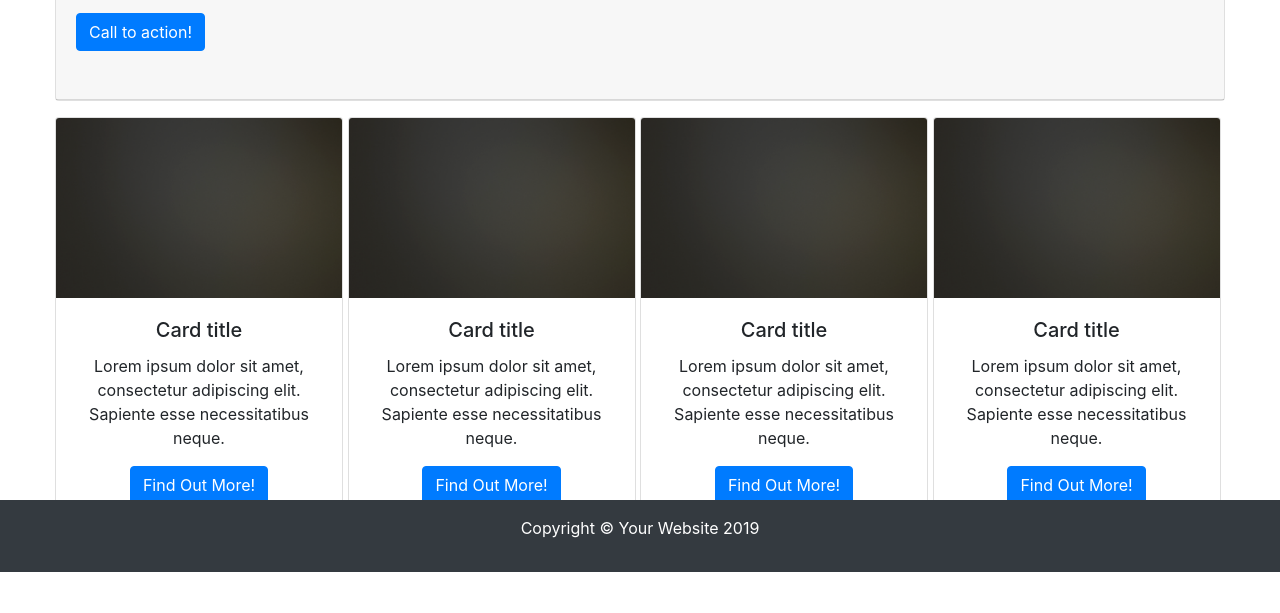
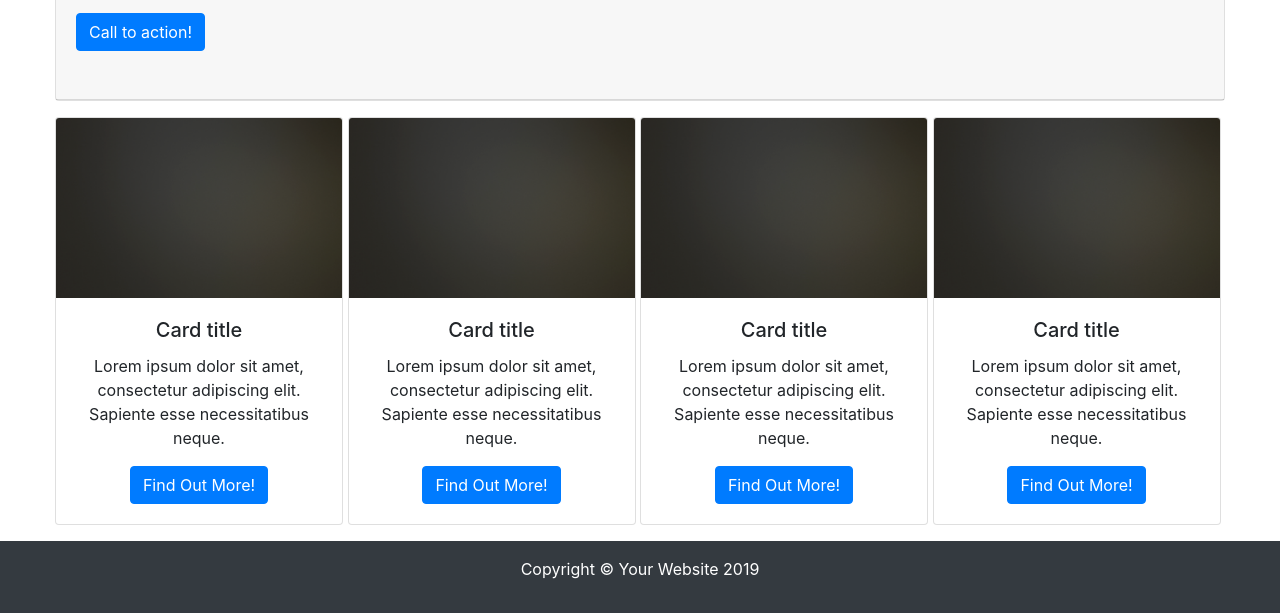
Before and after one commit to tintinelle/week_8, a plain HTML site: page bootstrap_layout/index.html in a window 1280 px wide. Shown: the part 228-841 px from the top of the page. Before the commit the page ends 800 px from the top, so only its background shows below. Drawn offline with nearby package versions, Linux system fonts and the light colour scheme.

Commit message:
last update

```diff
--- a/bootstrap_layout/index.html
+++ b/bootstrap_layout/index.html
@@ -110,7 +110,7 @@
     </main>
 
     <footer>
-        <div class="footer-page fixed-bottom text-center text-white py-3 footer-dark bg-dark">
+        <div class="footer-page text-center text-white py-3 footer-dark bg-dark">
             <p>Copyright © Your Website 2019</p>
         </div>
     </footer>
```
Also changed, not shown: 1 other file.
